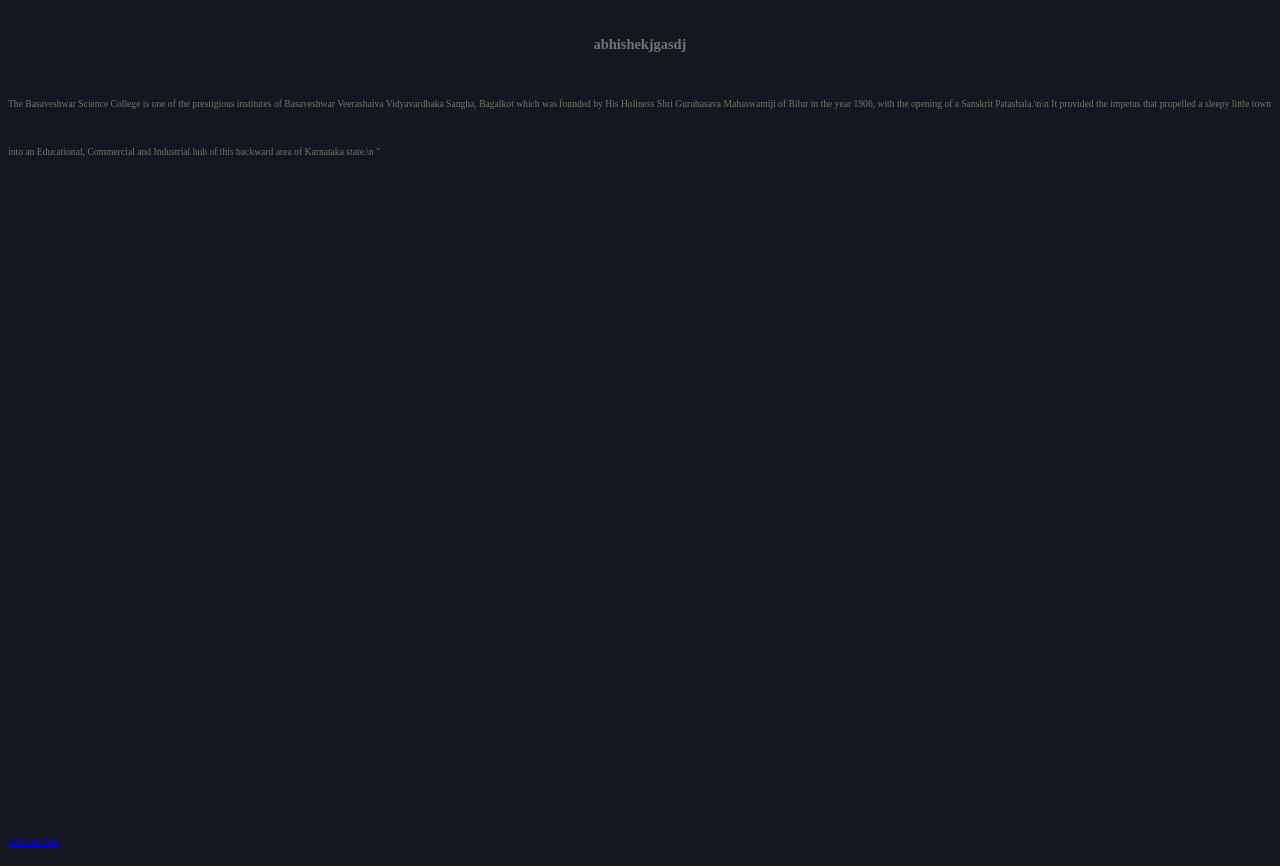
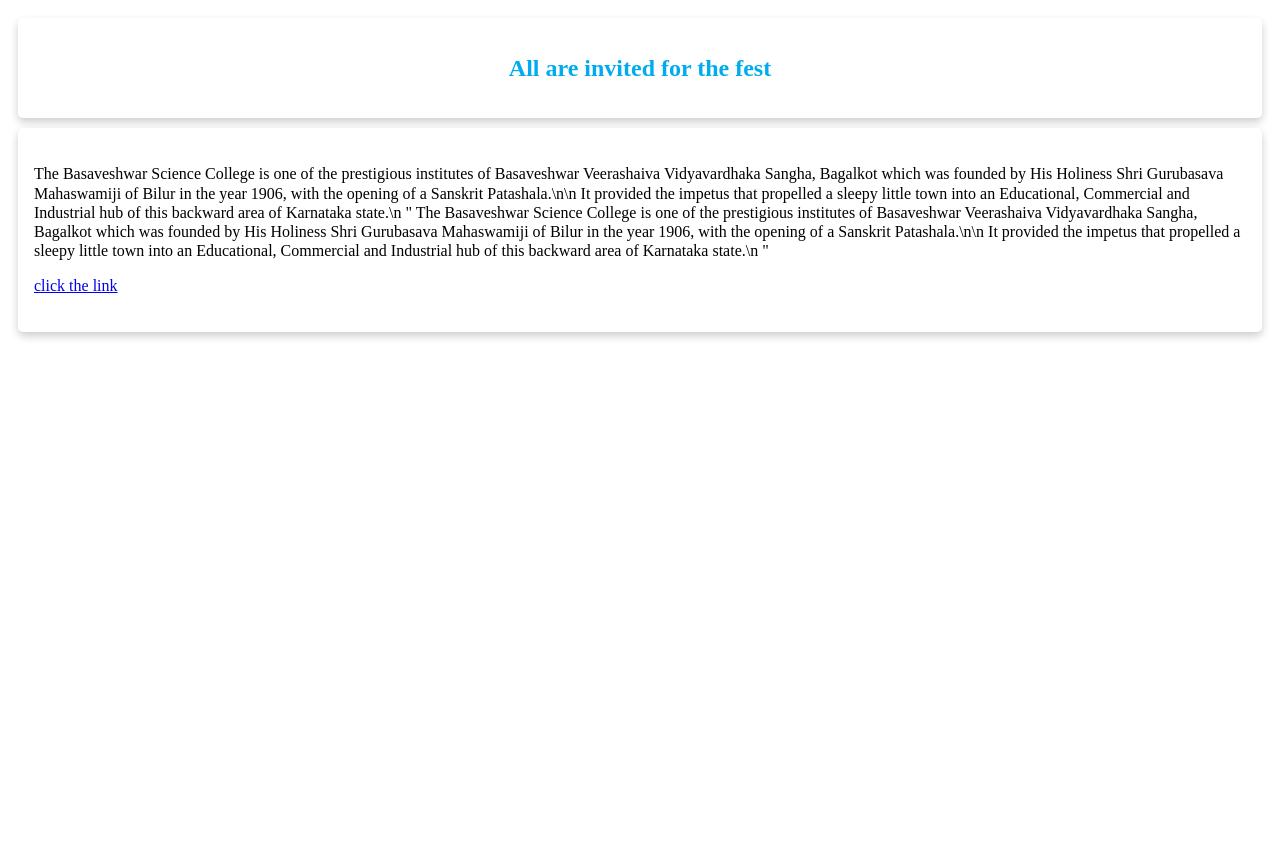
Before and after one commit to abhishekbandi/project.github.io, a plain HTML site: page index.html in a window 1280 px wide. After the commit the page ends 808 px from the top, so only its background shows below. Drawn offline with Linux system fonts and the light colour scheme.

Commit message:
Update index.html

```diff
--- a/index.html
+++ b/index.html
@@ -1,35 +1,44 @@
 <!DOCTYPE html>
 <html>
 <head>
-
-
-
-
    <style type="text/css">
 
-
-
-html, body {
+html, body
+ {
    height: 100%;
  }
-body {
-   background: #14181E;
+
+body
+ {
+   background: #FFFFFF;
    font-family: "merriweather-regular", serif;
-   font-size: 0.6rem;
-   line-height: 3rem;
+   font-size: 1.0rem;
+   line-height: 1.2rem;
    color: #737373;
  }
 
-#intro {
-   background: #14181E url(../images/intro-bg.jpg) no-repeat center;
-   -webkit-background-size: cover;
-   -moz-background-size: cover;
-   background-size: cover;
-   width: 100%;
-   height: 100%;
-   min-height: 720px;
-   display: table;
-   position: relative;
+
+.card
+ {
+  box-shadow: 0 4px 8px 0 rgba(0,0,0,0.2);
+  transition: 0.3s;
+  border-radius: 5px;
+ }
+
+.card:hover
+ {
+   box-shadow: 0 20px 16px 0 rgba(0,0,0,0.2);
+ }
+
+
+.container
+ {
+  padding:20px 16px;
+ }
+
+.container1
+ {
+  padding: 1px 16px;
  }
 
 
@@ -41,18 +50,80 @@
 
 <body id="top">
 
-   <section id="intro">
- <h1 style="text-align: center;">abhishekjgasdj</h1>
-<p >The Basaveshwar Science College is one of the prestigious institutes of Basaveshwar Veerashaiva Vidyavardhaka Sangha, Bagalkot which was founded by His Holiness Shri Gurubasava Mahaswamiji of Bilur in the year 1906, with the opening of a Sanskrit Patashala.\n\n
+
+<table  width="100%" border="0" cellspacing="10" cellpadding="0" bgcolor="#FFFFFF">
+      <tr>
+       <td  bgcolor="#FFFFFF">
+          <div class="card">
+            <div class="container">
+                <h4>
+
+                  <h2 align="center" style="color: #00acee" >
+
+
+
+<!=========================== Write the Title ========================================>
+
+
+
+                          All are invited for the fest
+
+
+
+<!========================  == Titel end ===========================================>
+
+                  </h2>
+                 </h4>
+            </div>
+        </div>
+        </td>
+
+       </tr>
+
+
+        <tr>
+       <td  bgcolor="#FFFFFF">
+          <div class="card">
+            <div class="container">
+
+
+
+<p style="color: #000000">
+
+<!================================ Content or matter ==================================>
+
+
+   The Basaveshwar Science College is one of the prestigious institutes of Basaveshwar Veerashaiva Vidyavardhaka Sangha, Bagalkot which was founded by His Holiness Shri Gurubasava Mahaswamiji of Bilur in the year 1906, with the opening of a Sanskrit Patashala.\n\n
 
    It provided the impetus that propelled a sleepy little town into an Educational, Commercial and Industrial hub of this backward area of Karnataka state.\n "
+
+     The Basaveshwar Science College is one of the prestigious institutes of Basaveshwar Veerashaiva Vidyavardhaka Sangha, Bagalkot which was founded by His Holiness Shri Gurubasava Mahaswamiji of Bilur in the year 1906, with the opening of a Sanskrit Patashala.\n\n
+
+   It provided the impetus that propelled a sleepy little town into an Educational, Commercial and Industrial hub of this backward area of Karnataka state.\n "
+
+
+<!================================= end of the content ================================>
+
+
 </p>
 
 
-   </section>
+
       <section>
       <p><a href="https://www.google.com/">click the link</a></p>
    </section>
+
+
+
+            </div>
+        </div>
+        </td>
+
+       </tr>
+     </table>
+
+
+
 
 
 
```
Lines whose indentation alone changed are shown as unchanged.
